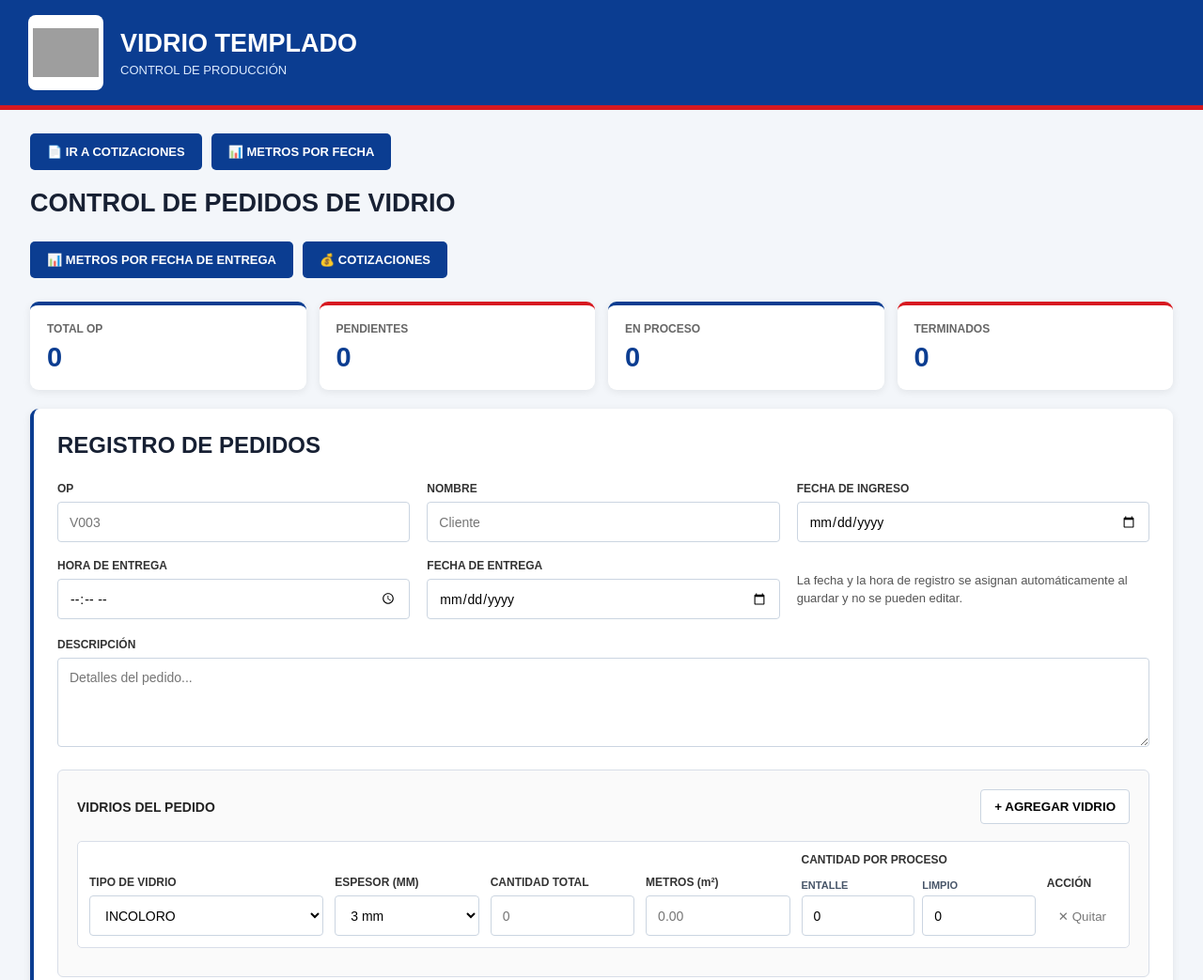
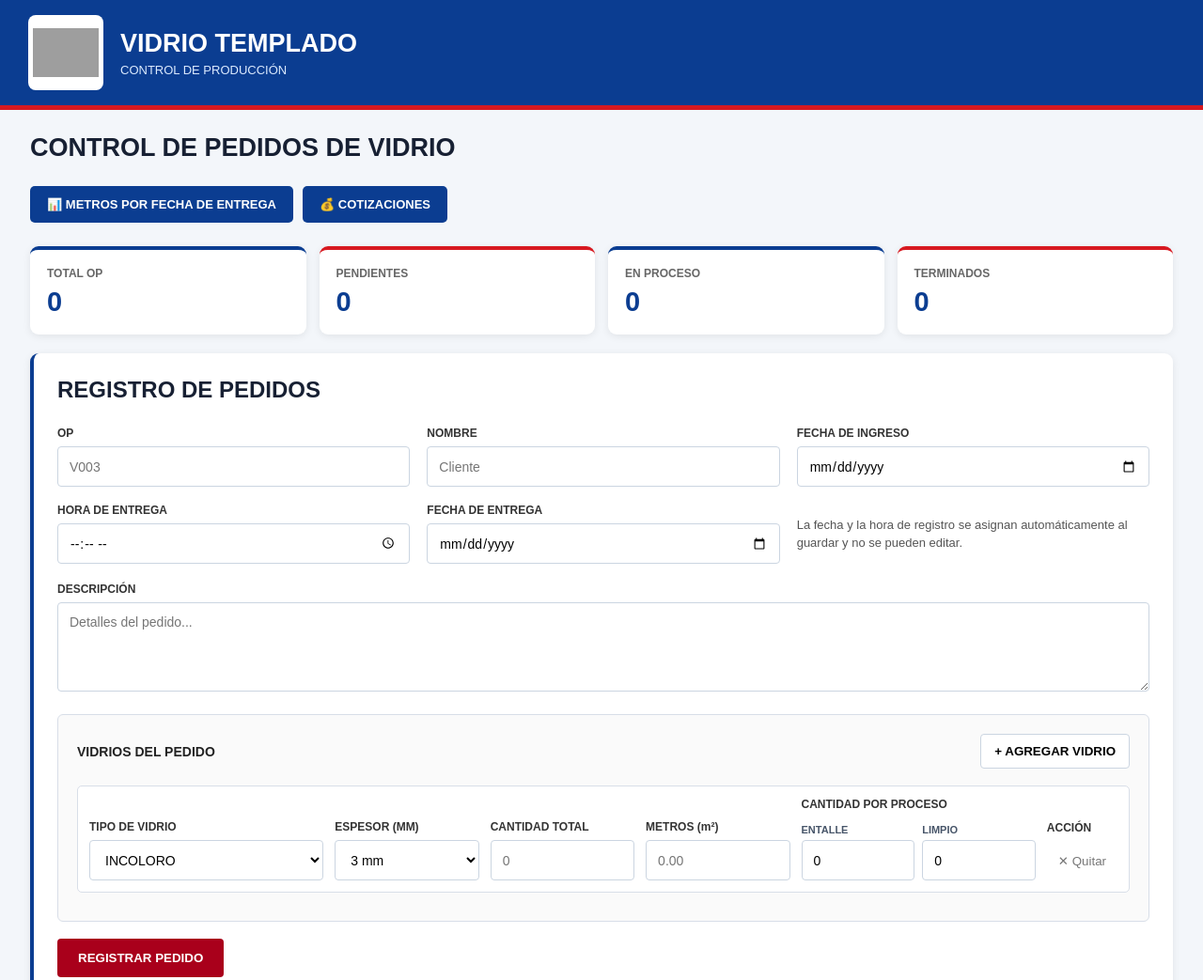
Before and after one commit to jhonalexandercornejo-web/sistema-vidrio2026, a website: page index.html in a window 1280 px wide. Shown: the top 1043 px of the page at 94% size. Drawn offline with Linux system fonts and the light colour scheme; no server answers; grey boxes are pictures that could not be loaded.

Commit message:
Update index.html

```diff
--- a/index.html
+++ b/index.html
@@ -46,17 +46,7 @@
 
 
 <main>
-    <div style="display:flex; gap:10px; margin-bottom:20px;">
 
-    <a href="cotizaciones.html" class="btn-volver">
-        📄 IR A COTIZACIONES
-    </a>
-
-    <a href="metros.html" class="btn-volver">
-        📊 METROS POR FECHA
-    </a>
-
-</div>
 
     <h1 class="titulo-principal">
         CONTROL DE PEDIDOS DE VIDRIO
```
